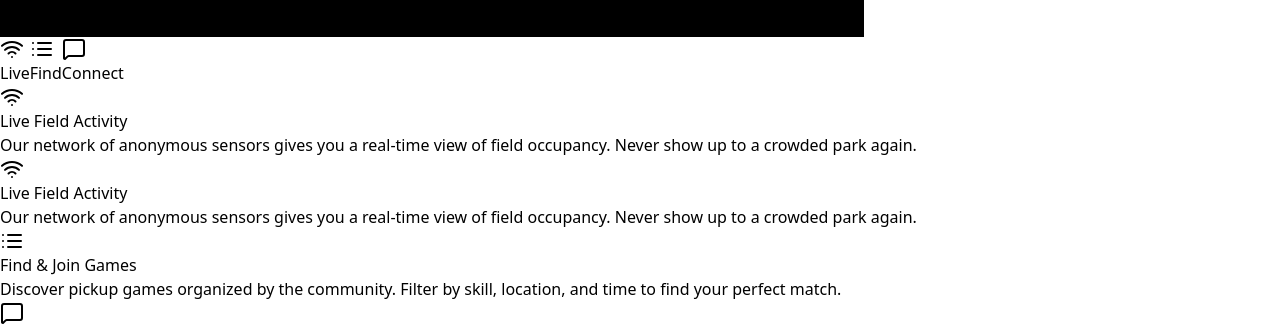
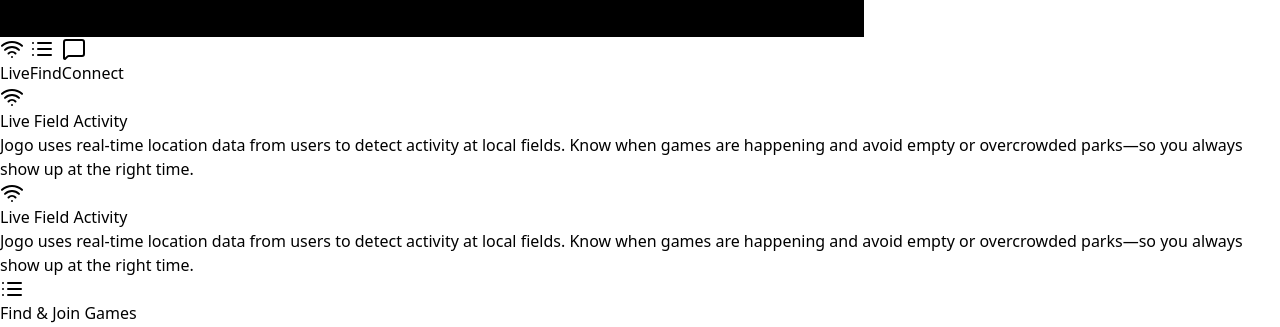
Before and after one commit to PitchPulse-Startup/jogo-landing, a React (Vite) app: page / in a window 1280 px wide. Shown: the part 6400-6727 px from the top of the page. Built offline with nearby package versions, Linux system fonts and the light colour scheme.

Commit message:
fixing description

```diff
--- a/src/App.jsx
+++ b/src/App.jsx
@@ -82,7 +82,7 @@
 
   // --- CONTENT DATA & HELPERS ---
   const featureContent = {
-      home: { icon: Wifi, title: "Live Field Activity", content: "Our network of anonymous sensors gives you a real-time view of field occupancy. Never show up to a crowded park again.", screenImage: liveScreenImage },
+      home: { icon: Wifi, title: "Live Field Activity", content: "Jogo uses real-time location data from users to detect activity at local fields. Know when games are happening and avoid empty or overcrowded parks—so you always show up at the right time.", screenImage: liveScreenImage },
       games: { icon: List, title: "Find & Join Games", content: "Discover pickup games organized by the community. Filter by skill, location, and time to find your perfect match.", screenImage: gamesScreenImage },
       community: { icon: MessageSquare, title: "Connect with Players", content: "Join the local soccer chat. Organize games, find new teammates, and talk about the beautiful game.", screenImage: socialScreenImage },
   };
```
